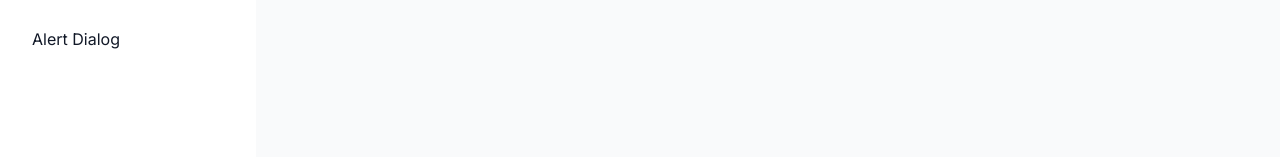
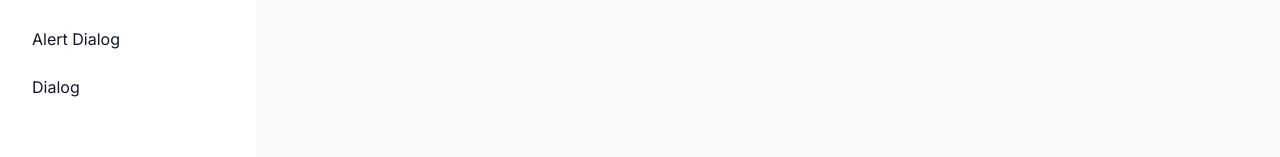
Before and after one commit to ImNotGabo/shadcn-dashboard, a Next.js app: page /dashboard/home in a window 1280 px wide. Shown: the part 209-366 px from the top of the page. Built offline with nearby package versions, Linux system fonts and the light colour scheme.

Commit message:
add dialog link to dashboard layout

```diff
--- a/src/app/dashboard/layout.tsx
+++ b/src/app/dashboard/layout.tsx
@@ -8,6 +8,7 @@ const links = [
 	{ name: 'alert', href: 'alert' },
 	{ name: 'button', href: 'button' },
 	{ name: 'alert dialog', href: 'alert-dialog' },
+	{ name: 'dialog', href: 'dialog' },
 ];
 
 export default function DashboardLayout({
```
